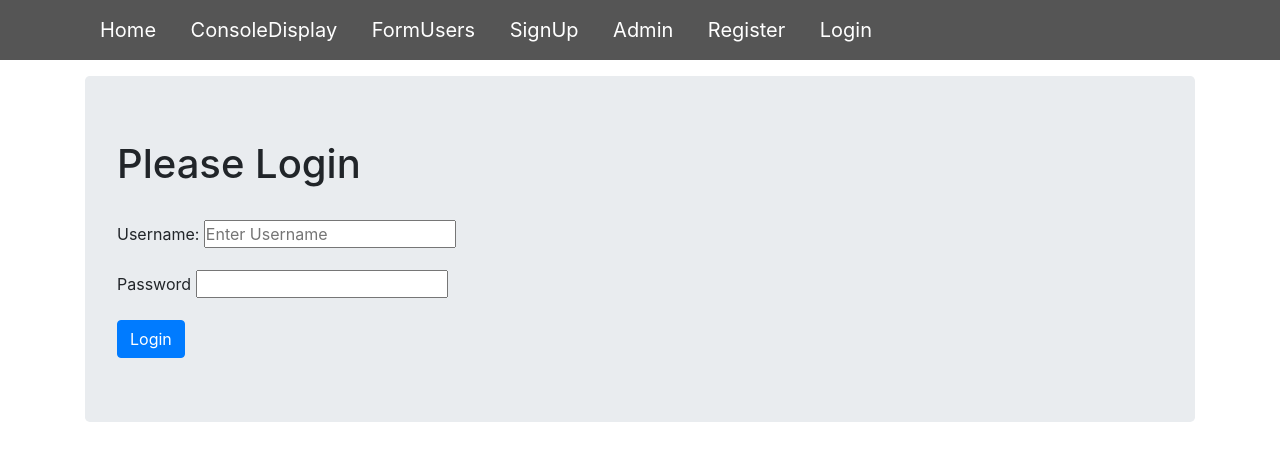
After one commit to namanjo/djangoPro, a Django app: page /app_one/login/ in a window 1280 px wide. The commit adds this page. Shown: the top 461 px of the page. Run offline with Django 3.2, Linux system fonts and the light colour scheme; some libraries are stand-ins or nearby versions.

Commit message:
Added login and logout view.
Added the functionalities to login and logout from the app.

```diff
--- a/app_one/urls.py
+++ b/app_one/urls.py
@@ -9,5 +9,7 @@ app_name = 'app_one'
 urlpatterns = [
     path('', views.index, name = 'index'),
     path('signup/', views.sign_up, name = 'sign_up'),
-    path('register/', views.register, name = 'register')
+    path('register/', views.register, name = 'register'),
+
+    path('login/', views.user_login, name='user_login')
 ]
--- a/app_one/views.py
+++ b/app_one/views.py
@@ -3,12 +3,23 @@ from django.http import HttpResponse
 from app_one.models import Topic, Webpage, AccessRecord, UserInfo
 from app_one.forms import FormName, SignupForm,UserForm, UserProfileRegisterForm
 
+#Login stuff
+from django.http import HttpResponse, HttpResponseRedirect
+from django.urls import reverse
+from django.contrib.auth.decorators import login_required
+from django.contrib.auth import authenticate, login, logout
+
 
 def index(request):
     webpages_list = AccessRecord.objects.order_by('date')
+    data_dict = {'webpage_list':webpages_list}
+    return render(request, 'app_one/index.html', context=data_dict)
+
+@login_required
+def simple_form_users(request):
     user_list = UserInfo.objects.order_by('first_name')
-    data_dict = {'webpage_list':webpages_list, 'user_list': user_list}
-    return render(request, 'app_one/index.html', context=data_dict)
+    form_users_list = {'user_list': user_list}
+    return render(request, 'app_one/simple_form_users.html', context=form_users_list )
 
 def simple_form_view(request):
     form = FormName()
@@ -67,3 +78,30 @@ def register(request):
     return render(request, 'app_one/registration.html', {'user_form': user_form,
                                                         'profile_form': profile_form,
                                                         'registered':registered})
+
+#For Login
+def user_login(request):
+
+    if request.method == "POST":
+        username = request.POST.get('username')
+        password = request.POST.get('password')
+
+        user = authenticate(username=username, password=password)
+
+        if user:
+            if user.is_active:
+                login(request, user)
+                return HttpResponseRedirect(reverse('index'))
+            else:
+                return HttpResponse('Account not active.')
+        else:
+            print('\nSomeone tried to login and failed.\n')
+            return HttpResponse('Invalid Login details supplied.')
+    else:
+        return render(request, 'app_one/login.html')
+
+#For logout
+@login_required
+def user_logout(request):
+    logout(request)
+    return HttpResponseRedirect(reverse('index'))
--- a/djangoPro/settings.py
+++ b/djangoPro/settings.py
@@ -137,3 +137,5 @@ STATICFILES_DIRS = [
 
 MEDIA_URL = '/media/'
 MEDIA_ROOT = MEDIA_DIR
+
+LOGIN_URL = '/app_one/login'
--- a/djangoPro/urls.py
+++ b/djangoPro/urls.py
@@ -24,6 +24,8 @@ urlpatterns = [
     path('', views.index, name = 'index'),
     path('app_one/', include('app_one.urls')),
     path('simple_form/', views.simple_form_view, name='simple_form'),
+    path('simple_form/users', views.simple_form_users, name='simple_form_users'),
+    path('logout/', views.user_logout, name='logout'),
     path('admin/', admin.site.urls),
 ]
 
--- a/templates/app_one/base.html
+++ b/templates/app_one/base.html
@@ -12,11 +12,19 @@
 
     <nav>
       <ul class="container">
-        <li><a href="{% url 'index' %}">Home</a></li>
-        <li><a href="{% url 'simple_form' %}">ConsoleDisplay</a></li>
-        <li><a href="{% url 'app_one:sign_up' %}">SignUp</a></li>
-        <li><a href="{% url 'app_one:register' %}">Register</a></li>
-        <li><a href="{% url 'admin:index' %}">Admin</a></li>
+          <li><a href="{% url 'index' %}">Home</a></li>
+          <li><a href="{% url 'simple_form' %}">ConsoleDisplay</a></li>
+          <li><a href="{% url 'simple_form_users' %}">FormUsers</a></li>
+          <li><a href="{% url 'app_one:sign_up' %}">SignUp</a></li>
+          <li class="mr-auto"><a href="{% url 'admin:index' %}">Admin</a></li>
+
+          {% if user.is_authenticated %}
+            <li><a href="{% url 'logout' %}">Logout</a></li>
+          {% else %}
+            <li><a href="{% url 'app_one:register' %}">Register</a></li>
+           <li><a href="{% url 'app_one:user_login' %}">Login</a></li>
+          {% endif %}
+
       </ul>
     </nav>
 
--- /dev/null
+++ b/templates/app_one/login.html
@@ -0,0 +1,20 @@
+{% extends 'app_one/base.html' %}
+
+{% block body_block %}
+
+<div class="jumbotron">
+  <h1>Please Login</h1><br>
+
+  <form action="{% url 'app_one:user_login' %}" method="POST">
+    {% csrf_token %}
+    <label for="username">Username:</label>
+    <input type="text" name="username" placeholder="Enter Username"><p></p>
+
+    <label for="password">Password</label>
+    <input type="password" name='password'><p></p>
+
+    <input type="submit" class="btn btn-primary" value="Login">
+  </form>
+</div>
+
+{% endblock %}
```
Also changed, not shown: templates/app_one/index.html (+0 -24 lines), templates/app_one/simple_form_users.html (added, +28 -0 lines), db.sqlite3.
